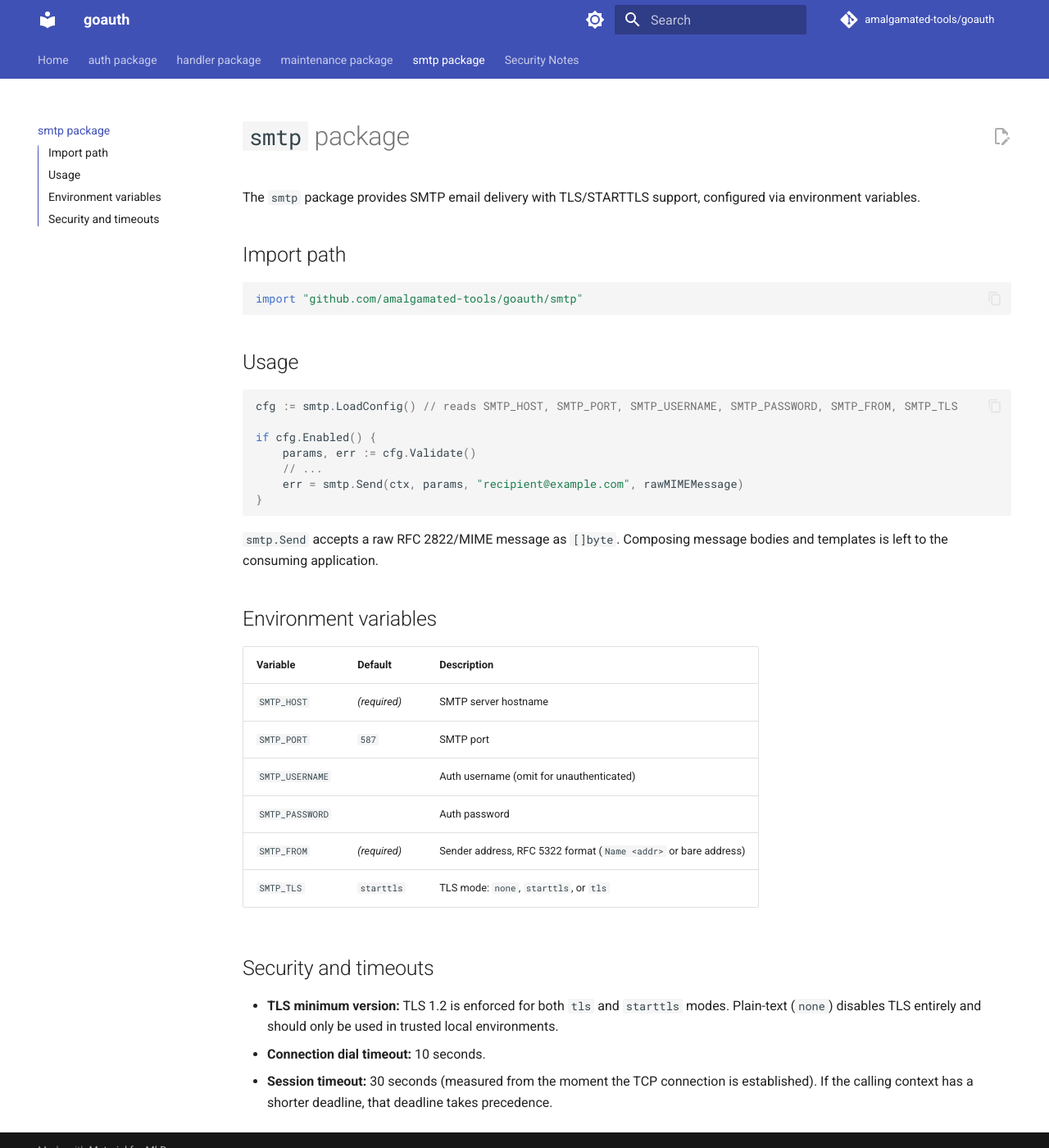
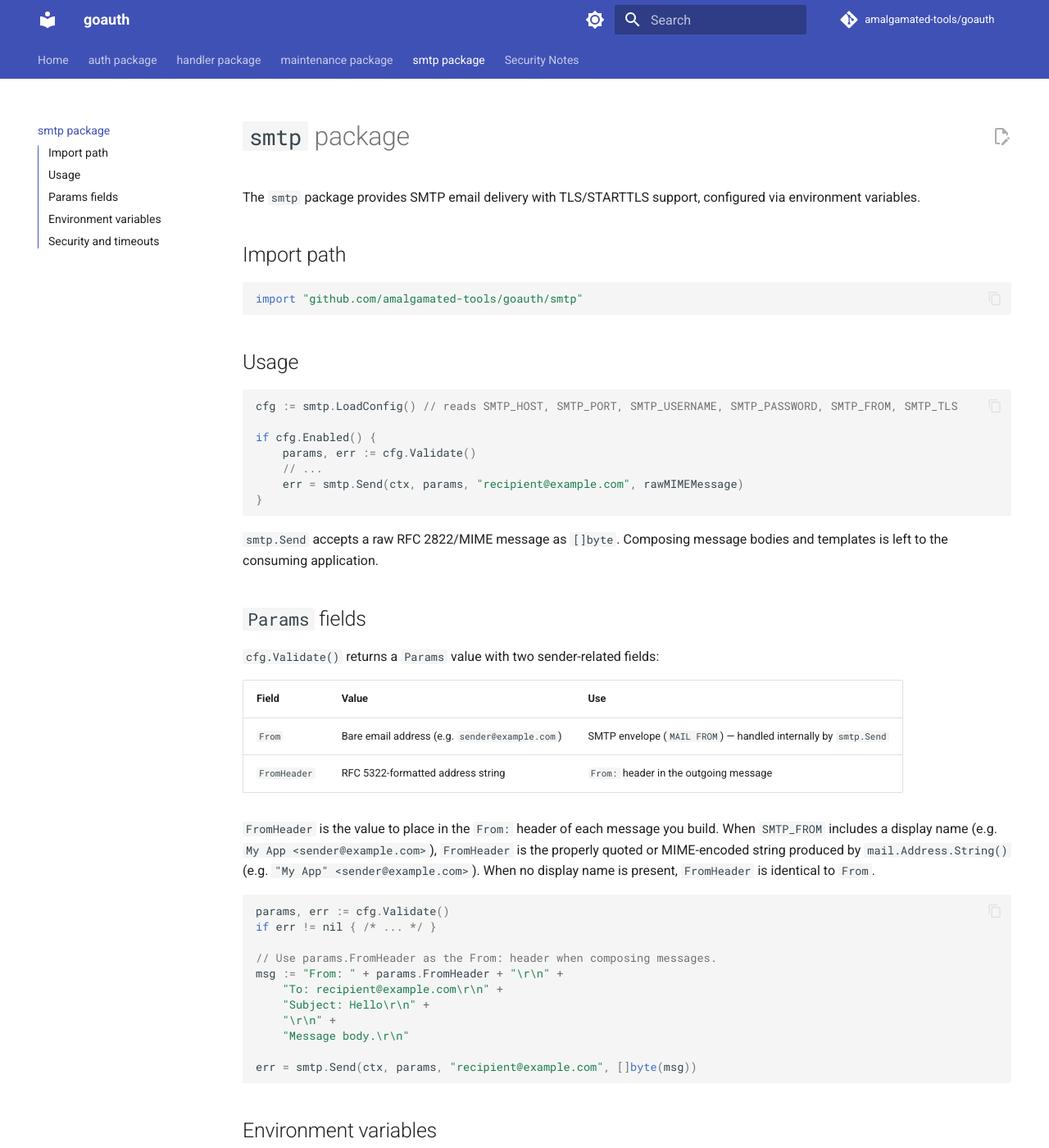
Before and after one commit to amalgamated-tools/goauth, an MkDocs documentation site: the page built from docs/smtp.md, in a window 1280 px wide and 1400 px high. Shown: the whole window at 82% size. Built offline with MkDocs 1.6.1 and Material for MkDocs 9.7.7, drawn with Linux system fonts in a browser that asks for light colours; comment, search, counter and statistics services are not loaded.

Commit message:
docs: document smtp.Params.FromHeader usage pattern
Agent-Logs-Url: https://github.com/amalgamated-tools/goauth/sessions/ce763e7c-ca32-4d82-b321-25728a62d7ad

Co-authored-by: veverkap <22348+veverkap@users.noreply.github.com>

````diff
--- a/docs/smtp.md
+++ b/docs/smtp.md
@@ -22,6 +22,31 @@ if cfg.Enabled() {
 
 `smtp.Send` accepts a raw RFC 2822/MIME message as `[]byte`. Composing message bodies and templates is left to the consuming application.
 
+## `Params` fields
+
+`cfg.Validate()` returns a `Params` value with two sender-related fields:
+
+| Field | Value | Use |
+|---|---|---|
+| `From` | Bare email address (e.g. `sender@example.com`) | SMTP envelope (`MAIL FROM`) — handled internally by `smtp.Send` |
+| `FromHeader` | RFC 5322-formatted address string | `From:` header in the outgoing message |
+
+`FromHeader` is the value to place in the `From:` header of each message you build. When `SMTP_FROM` includes a display name (e.g. `My App <sender@example.com>`), `FromHeader` is the properly quoted or MIME-encoded string produced by `mail.Address.String()` (e.g. `"My App" <sender@example.com>`). When no display name is present, `FromHeader` is identical to `From`.
+
+```go
+params, err := cfg.Validate()
+if err != nil { /* ... */ }
+
+// Use params.FromHeader as the From: header when composing messages.
+msg := "From: " + params.FromHeader + "\r\n" +
+    "To: recipient@example.com\r\n" +
+    "Subject: Hello\r\n" +
+    "\r\n" +
+    "Message body.\r\n"
+
+err = smtp.Send(ctx, params, "recipient@example.com", []byte(msg))
+```
+
 ## Environment variables
 
 | Variable | Default | Description |
````
